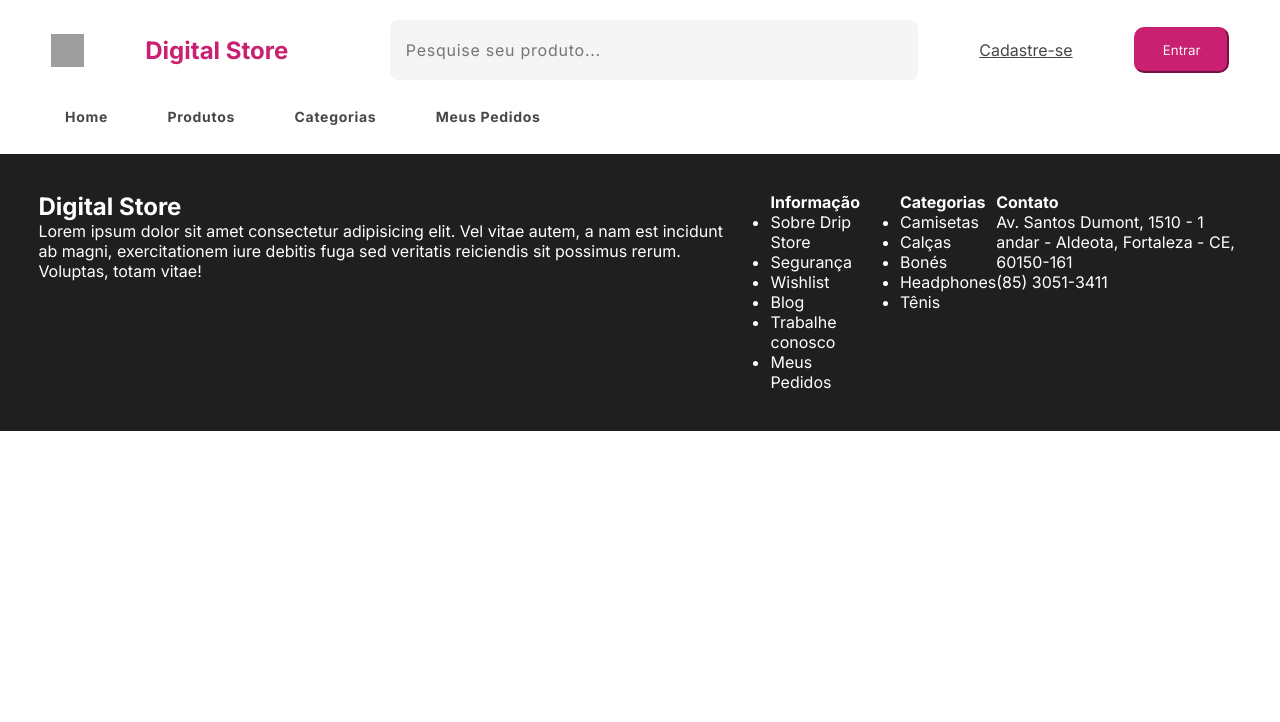
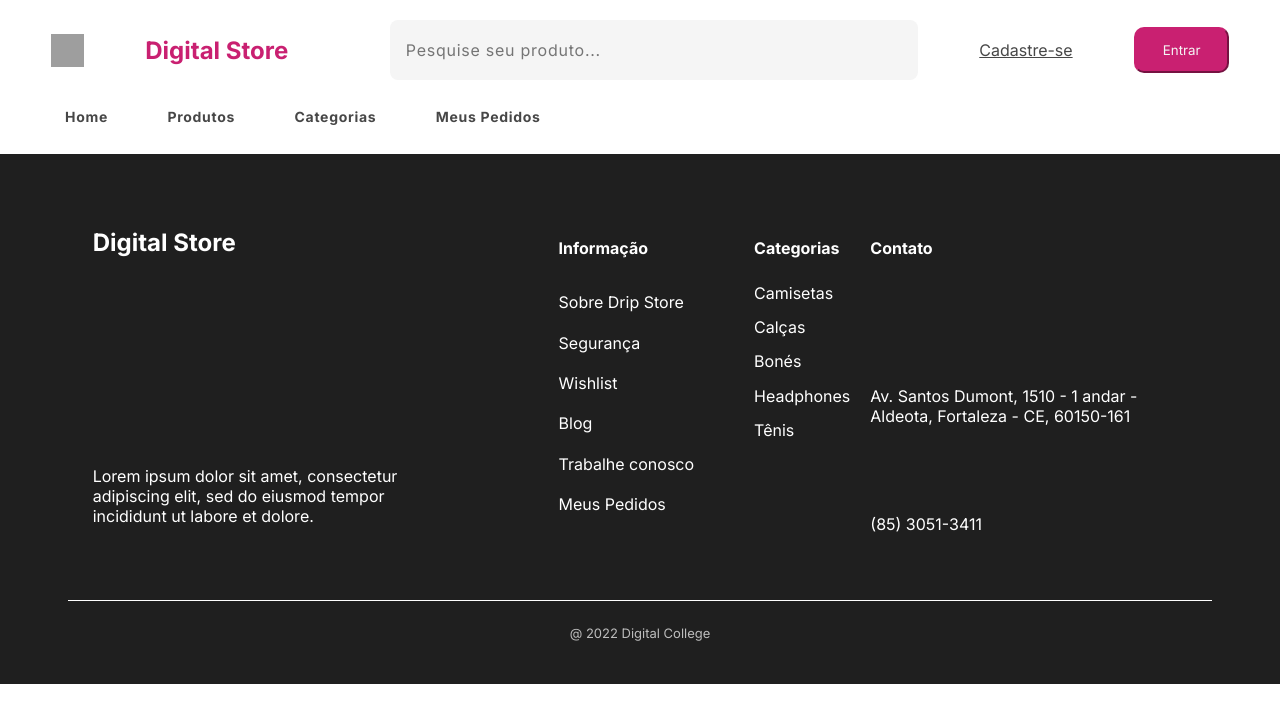
Before and after one commit to Project-Digital-College/Project-Digital-Store, a React (Vite) app: page / in a window 1280 px wide. Shown: the top 722 px of the page. Built offline with nearby package versions, Linux system fonts and the light colour scheme; grey boxes are pictures that could not be loaded.

Commit message:
Footer em andamento

```diff
--- a/src/components/Footer.jsx
+++ b/src/components/Footer.jsx
@@ -1,37 +1,38 @@
 const Footer = () => {
     return (
         <>
+        <div className="footer-box">
         <div class="footer">
             <section className="footer-secao-1">
                 <h1>Digital Store</h1>
-                <p className="footer-paragrafo">Lorem ipsum dolor sit amet consectetur adipisicing elit. Vel vitae autem, a nam est incidunt ab magni, exercitationem iure debitis fuga sed veritatis reiciendis sit possimus rerum. Voluptas, totam vitae!</p>
+                <p className="footer-paragrafo">Lorem ipsum dolor sit amet, consectetur adipiscing elit, sed do eiusmod tempor incididunt ut labore et dolore.</p>
             </section>
             <section className="footer-secao-2">
                 <nav>
-                    <ul><h4>Informação</h4>
-                        <li>Sobre Drip Store</li>
-                        <li>Segurança</li>
-                        <li>Wishlist</li>
-                        <li>Blog</li>
-                        <li>Trabalhe conosco</li>
-                        <li>Meus Pedidos</li>
+                    <ul><h4 className="h4-footer">Informação</h4>
+                        <li className="li-footer">Sobre Drip Store</li>
+                        <li className="li-footer">Segurança</li>
+                        <li className="li-footer">Wishlist</li>
+                        <li className="li-footer">Blog</li>
+                        <li className="li-footer">Trabalhe conosco</li>
+                        <li className="li-footer">Meus Pedidos</li>
                     </ul>
                 </nav>
             </section>
             <section className="footer-secao-3">
                 <nav>
-                    <ul><h4>Categorias</h4>
-                        <li>Camisetas</li>
-                        <li>Calças</li>
-                        <li>Bonés</li>
-                        <li>Headphones</li>
-                        <li>Tênis</li>
+                    <ul><h4 className="h4-footer">Categorias</h4>
+                        <li className="li-footer">Camisetas</li>
+                        <li className="li-footer">Calças</li>
+                        <li className="li-footer">Bonés</li>
+                        <li className="li-footer">Headphones</li>
+                        <li className="li-footer">Tênis</li>
                     </ul>
                 </nav>
             </section>
             <section className="footer-secao-4">
-                    <h4>Contato</h4>
-                    <p>Av. Santos Dumont, 1510 - 1 andar - Aldeota, Fortaleza - CE, 60150-161</p>
+                    <h4 className="h4-footer">Contato</h4>
+                    <p className="footer-paragrafo">Av. Santos Dumont, 1510 - 1 andar - Aldeota, Fortaleza - CE, 60150-161</p>
                     <p>(85) 3051-3411</p>
 
 
@@ -39,6 +40,23 @@ const Footer = () => {
 
 
         </div>
+        <div style={{
+            width: '95%', // Linha ocupando 85% da largura da tela
+            borderTop: '1px solid white',
+            margin: '20px auto 0', // Centraliza a linha
+            paddingTop: '20px'
+        }} />
+        <div style={{
+           textAlign: 'center',
+            fontFamily: 'Inter',
+            fontSize: '13px',
+            fontWeight: '400',
+            lineHeight: '24px',
+            opacity: '0.7'
+        }}>
+            @ 2022 Digital College
+        </div>
+        </div>
         </>
     );
 }
--- a/style.css
+++ b/style.css
@@ -92,9 +92,72 @@
 
 .footer {
     background-color: var(--dark-gray);
+    box-sizing: border-box;
+    /* width: 100%; */
     color: var(--white-color);
     padding: 3%;
     display: flex;
     justify-content: center;
     flex-direction: row;
 }
+
+.footer-box {
+    background-color: var(--dark-gray);
+    box-sizing: border-box;
+    color: var(--white-color);
+    padding: 3%;
+}
+
+.footer-secao-1 {
+    display: flex;
+    flex-direction: column;
+    justify-content: space-between;
+    align-items: flex-start;
+    width: 35%;
+    margin-right: 20px;
+}
+
+.footer-paragrafo {
+    width: 307px;
+    height: 78px;
+}
+
+.h4-footer {
+    margin-bottom: 25%;
+}
+
+.li-footer {
+    list-style: none;
+    margin-bottom: 15%;
+}
+
+.footer-secao-2 {
+    display: flex;
+    flex-direction: column;
+    justify-content: space-between;
+    padding: 10px;
+    align-items: flex-start;
+}
+
+.footer-secao-3 {
+    display: flex;
+    flex-direction: column;
+    justify-content: space-between;
+    padding: 10px;
+    align-items: flex-start;
+}
+
+.footer-secao-4 {
+    display: flex;
+    flex-direction: column;
+    justify-content: space-between;
+    padding: 10px;
+    align-items: flex-start;
+}
+
+.footer-secao-5 {
+    display: flex;
+    flex-direction: column;
+    justify-content: space-between;
+    align-items: flex-start;
+}
```
